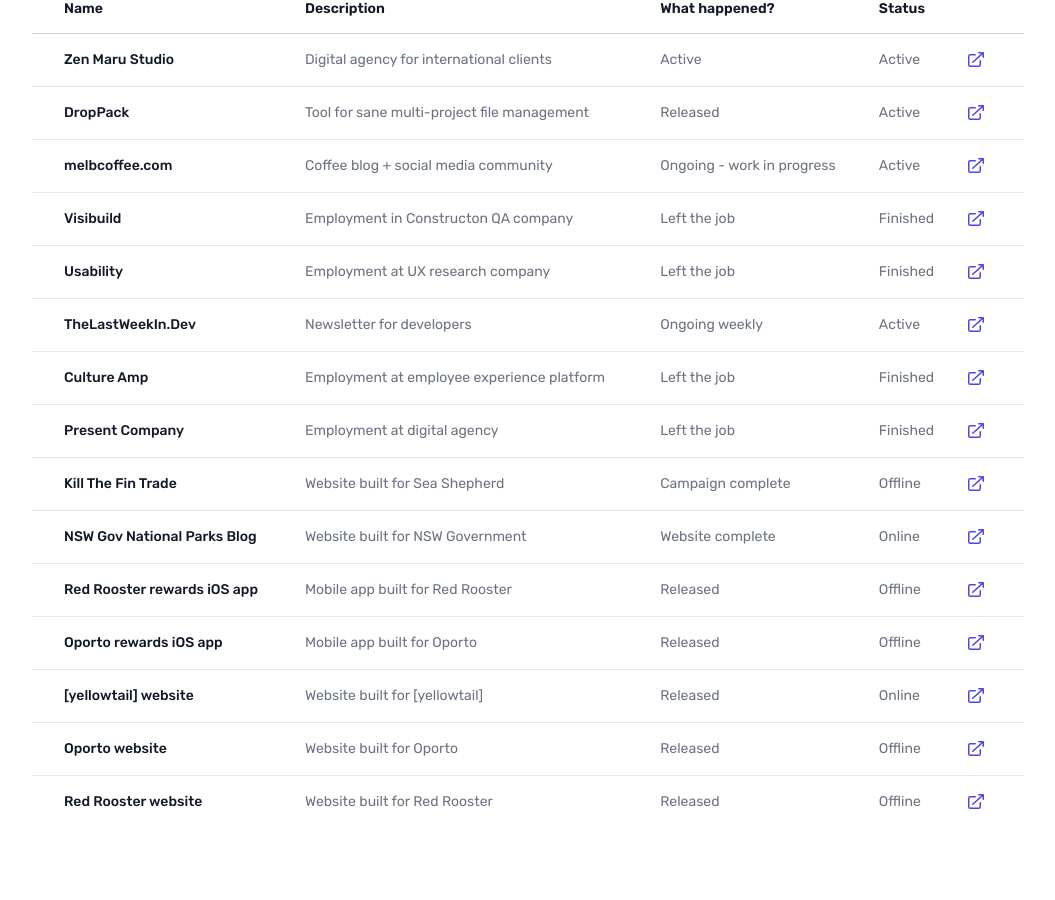
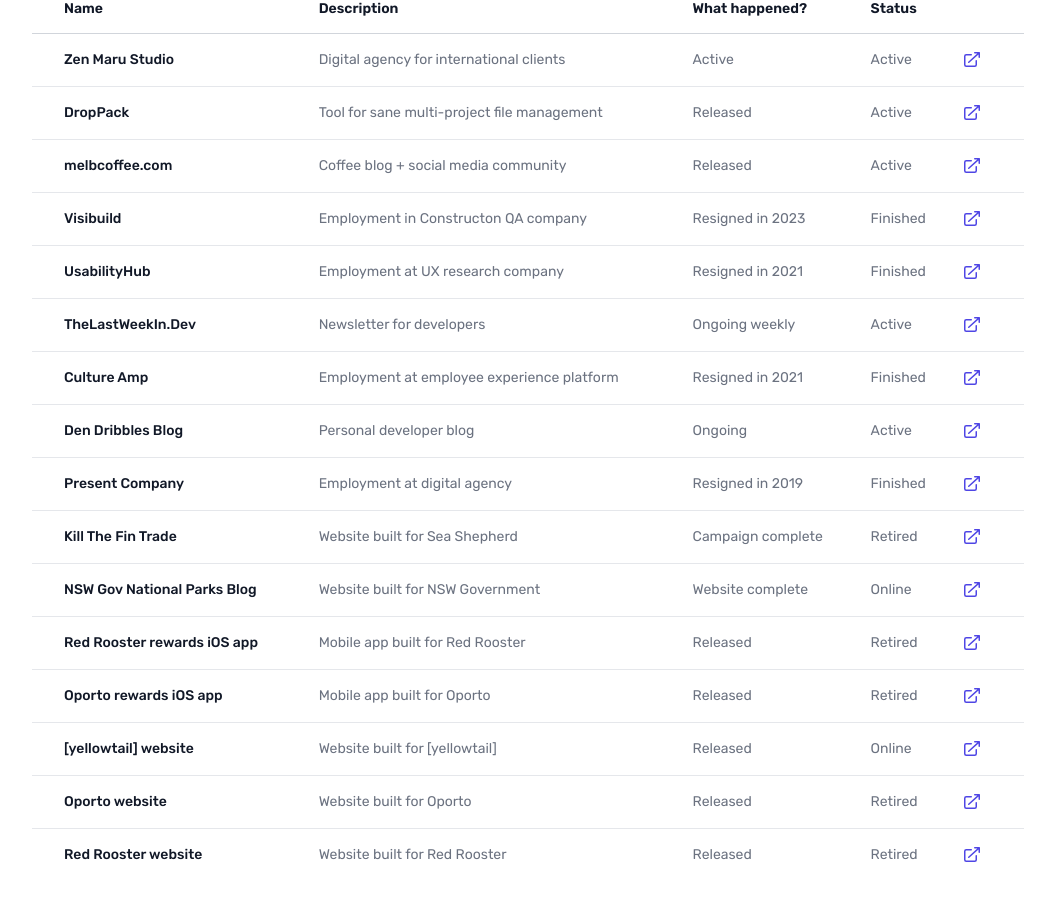
Before and after one commit to okeeffed/dennisokeeffe-mono, a Next.js app in the folder apps/web/: page / in a window 1280 px wide. Shown: the part 1175-2075 px from the top of the page, without its empty margins (112-1167 px from the left). Built offline with nearby package versions, Linux system fonts and the light colour scheme.

Commit message:
feat: project list updated

```diff
--- a/apps/web/src/components/project-list/project-list.tsx
+++ b/apps/web/src/components/project-list/project-list.tsx
@@ -18,21 +18,21 @@
   {
     name: "melbcoffee.com",
     title: "Coffee blog + social media community",
-    whatHappened: "Ongoing - work in progress",
+    whatHappened: "Released",
     status: "Active",
     url: "https://www.melbcoffee.com",
   },
   {
     name: "Visibuild",
     title: "Employment in Constructon QA company",
-    whatHappened: "Left the job",
+    whatHappened: "Resigned in 2023",
     status: "Finished",
     url: "https://www.visibuild.com.au",
   },
   {
-    name: "Usability",
+    name: "UsabilityHub",
     title: "Employment at UX research company",
-    whatHappened: "Left the job",
+    whatHappened: "Resigned in 2021",
     status: "Finished",
     url: "https://usabilityhub.com",
   },
@@ -46,14 +46,21 @@
   {
     name: "Culture Amp",
     title: "Employment at employee experience platform",
-    whatHappened: "Left the job",
+    whatHappened: "Resigned in 2021",
     status: "Finished",
     url: "https://www.cultureamp.com",
   },
   {
+    name: "Den Dribbles Blog",
+    title: "Personal developer blog",
+    whatHappened: "Ongoing",
+    status: "Active",
+    url: "https://blog.dennisokeeffe.com",
+  },
+  {
     name: "Present Company",
     title: "Employment at digital agency",
-    whatHappened: "Left the job",
+    whatHappened: "Resigned in 2019",
     status: "Finished",
     url: "https://www.presentcompany.co",
   },
@@ -61,7 +68,7 @@
     name: "Kill The Fin Trade",
     title: "Website built for Sea Shepherd",
     whatHappened: "Campaign complete",
-    status: "Offline",
+    status: "Retired",
     url: "https://semipermanent.com/case-studies/kill-the-fin-trade",
   },
   {
@@ -75,14 +82,14 @@
     name: "Red Rooster rewards iOS app",
     title: "Mobile app built for Red Rooster",
     whatHappened: "Released",
-    status: "Offline",
+    status: "Retired",
     url: "https://apps.apple.com/au/app/red-rooster/id958424854",
   },
   {
     name: "Oporto rewards iOS app",
     title: "Mobile app built for Oporto",
     whatHappened: "Released",
-    status: "Offline",
+    status: "Retired",
     url: "https://apps.apple.com/au/app/oporto/id920675672",
   },
   {
@@ -96,14 +103,14 @@
     name: "Oporto website",
     title: "Website built for Oporto",
     whatHappened: "Released",
-    status: "Offline",
+    status: "Retired",
     url: "https://www.oporto.com.au",
   },
   {
     name: "Red Rooster website",
     title: "Website built for Red Rooster",
     whatHappened: "Released",
-    status: "Offline",
+    status: "Retired",
     url: "https://redrooster.com.au/",
   },
   // More people...
```
